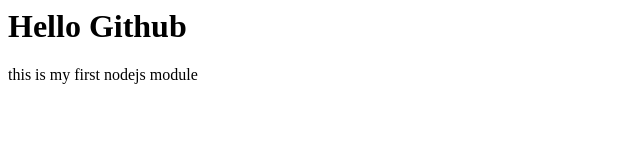
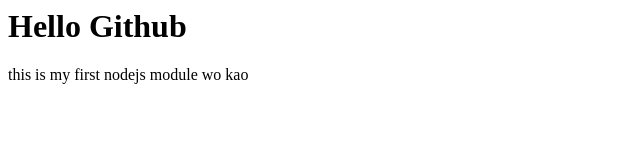
Before and after one commit to xiaomao1884600/nodejs, a plain HTML site: page index.html in a window 1280 px wide. Shown: the full height of the page, 0-640 px from the left. Drawn offline with Linux system fonts and the light colour scheme.

Commit message:
modified index.html

```diff
--- a/index.html
+++ b/index.html
@@ -1,6 +1,6 @@
 <html>
 	<body>
 		<h1>Hello Github</h1>
-		<p>this is my first nodejs module</p>
+		<p>this is my first nodejs module wo kao</p>
 	</body>
 </html>
```
